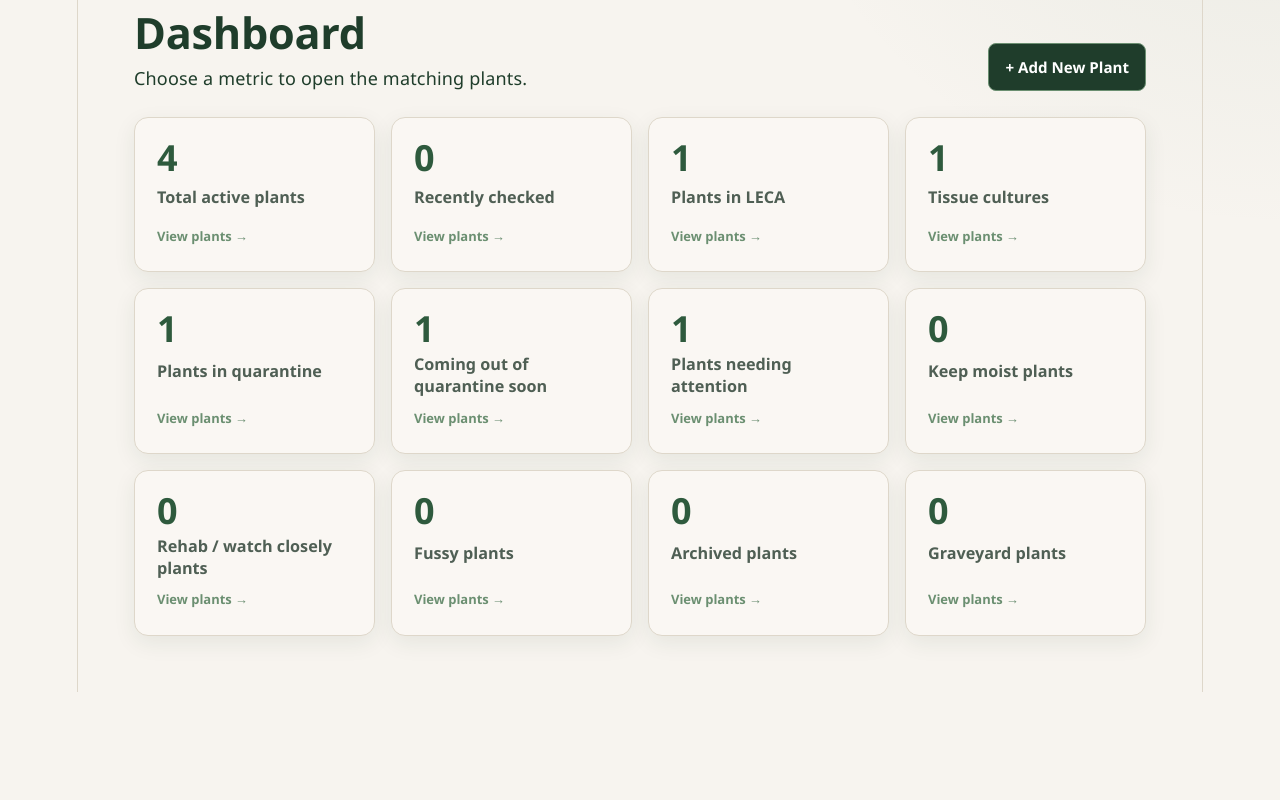
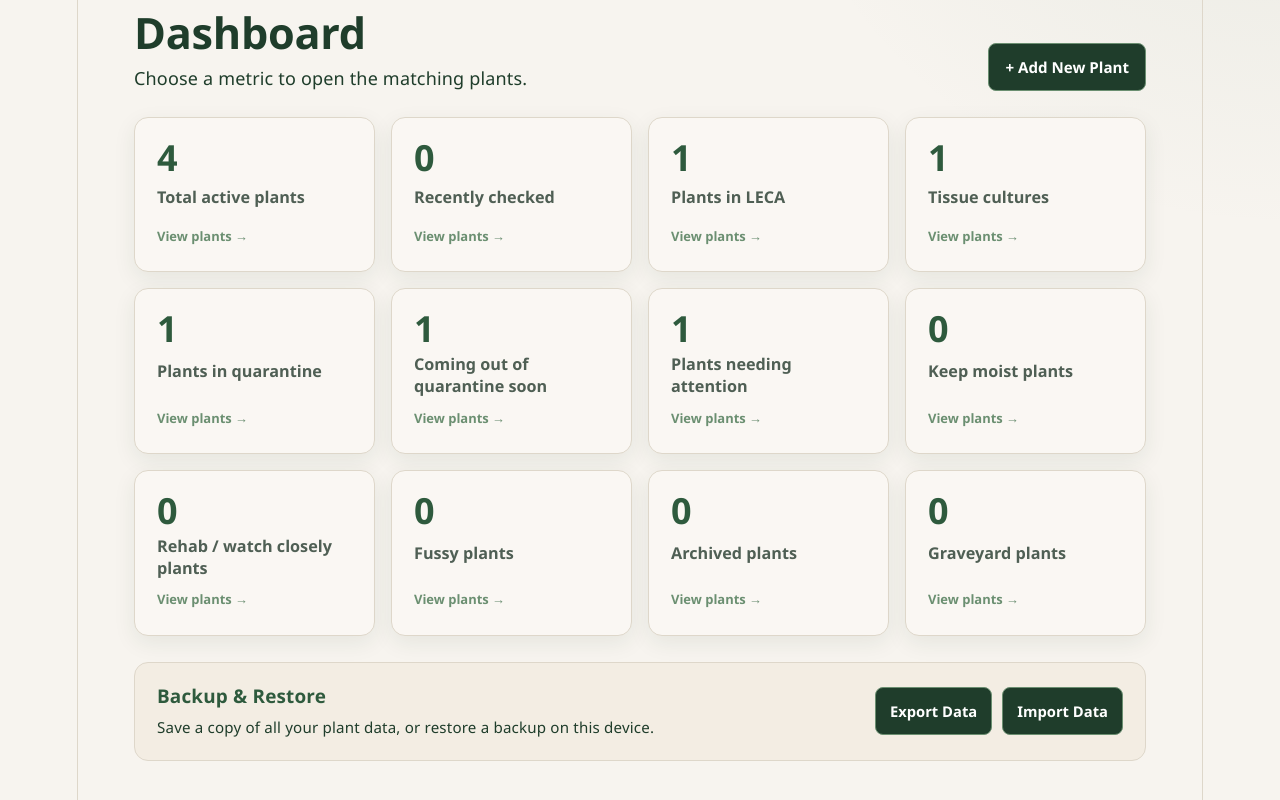
Before and after one commit to dc4622ne/plant-inventory, a React (Vite) app: page / in a window 1280 px wide. Shown: the part 312-1112 px from the top of the page. Before the commit the page ends 1004 px from the top, so only its background shows below. Built offline with nearby package versions, Linux system fonts and the light colour scheme.

Commit message:
Add data backup import export

```diff
--- a/src/App.css
+++ b/src/App.css
@@ -261,6 +261,87 @@
   display: grid;
   grid-template-columns: repeat(4, minmax(0, 1fr));
   gap: 16px;
+}
+
+.data-tools {
+  display: flex;
+  flex-wrap: wrap;
+  gap: 18px 28px;
+  align-items: center;
+  justify-content: space-between;
+  margin-top: 26px;
+  padding: 20px 22px;
+  background: var(--social-bg);
+  border: 1px solid var(--border);
+  border-radius: 14px;
+}
+
+.data-tools h3,
+.data-tools p {
+  margin: 0;
+}
+
+.data-tools h3 {
+  margin-bottom: 5px;
+  color: var(--brand-green);
+  font-size: 1.05rem;
+}
+
+.data-tools > div > p {
+  color: var(--text-h);
+  font-size: 0.84rem;
+}
+
+.data-tool-actions {
+  display: flex;
+  gap: 10px;
+}
+
+.data-tool-actions button {
+  padding: 10px 14px;
+  color: #fff;
+  font: inherit;
+  font-size: 0.82rem;
+  font-weight: 750;
+  background: var(--brand-deep);
+  border: 1px solid var(--brand-leaf);
+  border-radius: 8px;
+  cursor: pointer;
+}
+
+.data-tool-actions button:focus-visible {
+  outline: 3px solid var(--accent-border);
+  outline-offset: 2px;
+}
+
+.backup-message {
+  flex-basis: 100%;
+  padding: 9px 11px;
+  font-size: 0.84rem;
+  font-weight: 700;
+  border-radius: 8px;
+}
+
+.backup-message-success {
+  color: var(--brand-green);
+  background: rgba(107, 143, 113, 0.14);
+}
+
+.backup-message-error {
+  color: #8a3328;
+  background: #fae8e4;
+}
+
+.visually-hidden {
+  position: absolute;
+  width: 1px;
+  height: 1px;
+  padding: 0;
+  margin: -1px;
+  overflow: hidden;
+  clip: rect(0, 0, 0, 0);
+  white-space: nowrap;
+  border: 0;
 }
 
 .dashboard-metric-card {
@@ -1336,6 +1417,12 @@
     align-self: flex-start;
   }
 
+  .data-tools,
+  .data-tool-actions {
+    align-items: stretch;
+    flex-direction: column;
+  }
+
   .plant-filter-dropdowns {
     grid-template-columns: 1fr;
   }
--- a/src/App.jsx
+++ b/src/App.jsx
@@ -1,4 +1,4 @@
-import { useState } from 'react';
+import { useRef, useState } from 'react';
 import './App.css';
 
 const initialPlants = [
@@ -192,6 +192,39 @@ const initialDropdownOptions = {
 
 const plantsStorageKey = 'plant-inventory-plants';
 const dropdownOptionsStorageKey = 'plant-inventory-dropdown-options';
+const appStoragePrefix = 'plant-inventory-';
+const backupFormatVersion = 1;
+
+function getAppStorageData() {
+  return Object.fromEntries(
+    Object.keys(localStorage)
+      .filter((key) => key.startsWith(appStoragePrefix))
+      .map((key) => [key, localStorage.getItem(key)]),
+  );
+}
+
+function validateBackup(backup) {
+  const hasValidPlants = Array.isArray(backup?.plants)
+    && backup.plants.every((plant) => plant && typeof plant === 'object' && !Array.isArray(plant));
+  const hasValidOptions = backup?.dropdownOptions
+    && typeof backup.dropdownOptions === 'object'
+    && !Array.isArray(backup.dropdownOptions)
+    && Object.values(backup.dropdownOptions).every((options) => (
+      Array.isArray(options) && options.every((option) => typeof option === 'string')
+    ));
+  const hasValidStorage = backup?.storage
+    && typeof backup.storage === 'object'
+    && !Array.isArray(backup.storage)
+    && Object.entries(backup.storage).every(([key, value]) => (
+      key.startsWith(appStoragePrefix) && typeof value === 'string'
+    ));
+
+  return backup?.app === 'plant-inventory'
+    && backup.version === backupFormatVersion
+    && hasValidPlants
+    && hasValidOptions
+    && hasValidStorage;
+}
 
 function loadPlants() {
   const savedPlants = localStorage.getItem(plantsStorageKey);
@@ -508,6 +541,9 @@ function App() {
   const [editingPhotoEntry, setEditingPhotoEntry] = useState(null);
   const [photoEntryDraft, setPhotoEntryDraft] = useState(emptyPhotoEntry);
   const [quickCheckMessage, setQuickCheckMessage] = useState('');
+  const [backupMessage, setBackupMessage] = useState('');
+  const [backupMessageType, setBackupMessageType] = useState('success');
+  const importInputRef = useRef(null);
 
   const normalizedSearch = searchText.trim().toLowerCase();
   const searchableFields = [
@@ -616,6 +652,83 @@ function App() {
     setPlantFilters({ ...emptyPlantFilters });
     setQuarantineFilter('');
     setRecentlyCheckedFilter(false);
+  }
+
+  function exportData() {
+    const backup = {
+      app: 'plant-inventory',
+      version: backupFormatVersion,
+      exportedAt: new Date().toISOString(),
+      plants,
+      dropdownOptions,
+      storage: getAppStorageData(),
+    };
+    const date = new Date().toISOString().slice(0, 10);
+    const url = URL.createObjectURL(new Blob(
+      [JSON.stringify(backup, null, 2)],
+      { type: 'application/json' },
+    ));
+    const link = document.createElement('a');
+    link.href = url;
+    link.download = `plant-inventory-backup-${date}.json`;
+    document.body.appendChild(link);
+    link.click();
+    link.remove();
+    URL.revokeObjectURL(url);
+    setBackupMessageType('success');
+    setBackupMessage('Backup exported successfully.');
+  }
+
+  async function importData(event) {
+    const file = event.target.files?.[0];
+    event.target.value = '';
+    if (!file) return;
+
+    let backup;
+    try {
+      backup = JSON.parse(await file.text());
+    } catch {
+      setBackupMessageType('error');
+      setBackupMessage('That file is not valid JSON. Please choose a backup exported from this app.');
+      return;
+    }
+
+    if (!validateBackup(backup)) {
+      setBackupMessageType('error');
+      setBackupMessage('That file is not a valid Plant Inventory backup. Your current data was not changed.');
+      return;
+    }
+
+    if (!window.confirm(
+      'Importing this backup will replace your current local Plant Inventory data. Continue?',
+    )) return;
+
+    const previousStorage = getAppStorageData();
+    try {
+      Object.keys(previousStorage).forEach((key) => localStorage.removeItem(key));
+      Object.entries(backup.storage).forEach(([key, value]) => localStorage.setItem(key, value));
+      // These named values are the source of truth, even if a future backup contains stale copies.
+      localStorage.setItem(plantsStorageKey, JSON.stringify(backup.plants));
+      localStorage.setItem(dropdownOptionsStorageKey, JSON.stringify(backup.dropdownOptions));
+
+      setPlants(loadPlants());
+      setDropdownOptions(loadDropdownOptions());
+      setSelectedPlant(null);
+      setShowForm(false);
+      setIsEditing(false);
+      setAppView('dashboard');
+      clearAllFilters();
+      setLifecycleView('active');
+      setBackupMessageType('success');
+      setBackupMessage('Backup imported successfully. Your restored plants are ready.');
+    } catch {
+      Object.keys(getAppStorageData()).forEach((key) => localStorage.removeItem(key));
+      Object.entries(previousStorage).forEach(([key, value]) => localStorage.setItem(key, value));
+      setPlants(loadPlants());
+      setDropdownOptions(loadDropdownOptions());
+      setBackupMessageType('error');
+      setBackupMessage('The backup could not be imported. Your previous data has been restored.');
+    }
   }
 
   function handleSubmit(event) {
@@ -1366,6 +1479,25 @@ function App() {
               </button>
             ))}
           </div>
+          <section className="data-tools" aria-labelledby="data-tools-heading">
+            <div>
+              <h3 id="data-tools-heading">Backup &amp; Restore</h3>
+              <p>Save a copy of all your plant data, or restore a backup on this device.</p>
+            </div>
+            <div className="data-tool-actions">
+              <button type="button" onClick={exportData}>Export Data</button>
+              <button type="button" onClick={() => importInputRef.current?.click()}>Import Data</button>
+              <input ref={importInputRef} className="visually-hidden" type="file"
+                accept=".json,application/json" onChange={importData}
+                aria-label="Choose a Plant Inventory backup file" />
+            </div>
+            {backupMessage && (
+              <p className={`backup-message backup-message-${backupMessageType}`}
+                role={backupMessageType === 'error' ? 'alert' : 'status'}>
+                {backupMessage}
+              </p>
+            )}
+          </section>
         </section>
         ) : (
         <>
```
